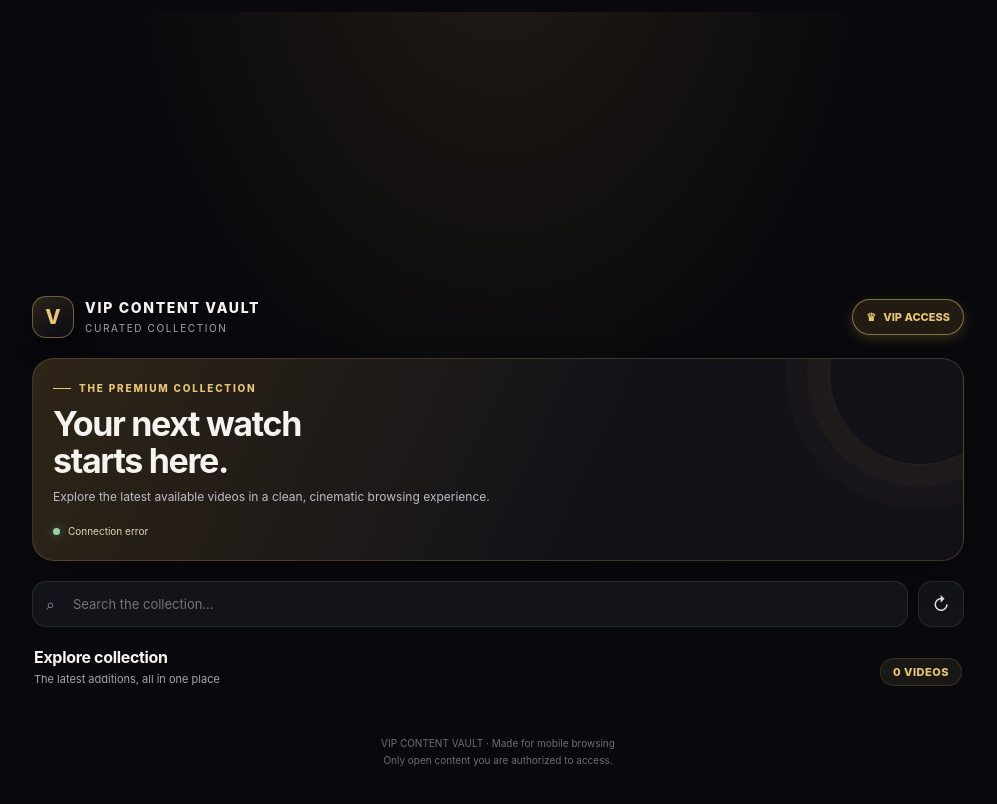
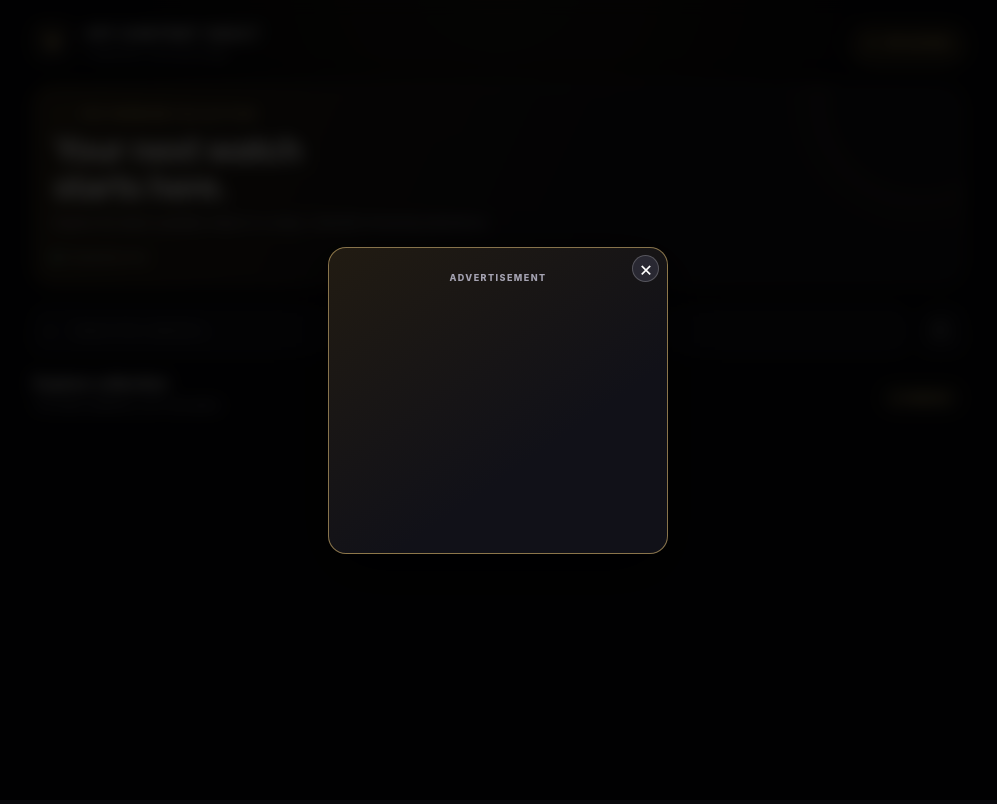
Before and after one commit to miraclemaker767-max/vip-vault-backend, a website: page index.html in a window 1280 px wide. Shown: the whole page, without its empty margins (142-1139 px from the left). Drawn offline with Linux system fonts and the light colour scheme; no server answers.

Commit message:
Update index.html

```diff
--- a/index.html
+++ b/index.html
@@ -114,21 +114,79 @@
             justify-content: center;
             overflow: hidden;
         }
-        .adsterra-launcher-slot { width: 300px; max-width: 100%; min-height: 250px; margin: 12px auto; }
+
+.app-open-ad-overlay {
+  display: none;
+  position: fixed;
+  inset: 0;
+  z-index: 2000;
+  padding: 18px;
+  align-items: center;
+  justify-content: center;
+  background: rgba(0, 0, 0, 0.82);
+  backdrop-filter: blur(8px);
+}
+
+.app-open-ad-card {
+  position: relative;
+  width: min(100%, 340px);
+  min-height: 270px;
+  padding: 24px 12px 12px;
+  border: 1px solid rgba(231, 196, 119, 0.55);
+  border-radius: 18px;
+  background: linear-gradient(145deg, #211b12, #111118 65%);
+  box-shadow: 0 18px 60px #000c;
+}
+
+.app-open-ad-close {
+  position: absolute;
+  top: 7px;
+  right: 8px;
+  z-index: 2;
+  width: 27px;
+  height: 27px;
+  border: 1px solid #ffffff35;
+  border-radius: 50%;
+  background: #292832;
+  color: #fff;
+  font-size: 21px;
+  line-height: 1;
+  cursor: pointer;
+}
+
+.app-open-ad-label {
+  margin: 0 0 8px;
+  color: #a5a3b2;
+  text-align: center;
+  font-size: 9px;
+  font-weight: 800;
+  letter-spacing: 0.16em;
+}
+
+.app-open-ad-content {
+  width: 300px;
+  max-width: 100%;
+  min-height: 250px;
+  margin: 0 auto;
+  display: flex;
+  align-items: center;
+  justify-content: center;
+  overflow: hidden;
+}
+
     </style>
 </head>
 <body>
-    <script>
-  atOptions = {
-    'key' : 'a50a4d7af8cd844b5166b6be1c7e4f4f',
-    'format' : 'iframe',
-    'height' : 250,
-    'width' : 300,
-    'params' : {}
-  };
-</script>
-<script src="https://biomanos.org/22/a50a4d7af8cd844b5166b6be1c7e4f4f"></script>
-    <div class="adsterra-launcher-slot" id="adsterra-launcher-300x250"></div>
+  <!-- App-open advertisement popup -->
+<div id="appOpenAdPopup" class="app-open-ad-overlay" role="dialog"
+     aria-modal="true" aria-label="Advertisement" aria-hidden="true">
+  <div class="app-open-ad-card">
+    <button class="app-open-ad-close" type="button"
+            onclick="closeAppOpenAd()" aria-label="Close advertisement">×</button>
+    <div class="app-open-ad-label">ADVERTISEMENT</div>
+    <div id="appOpenAdContent" class="app-open-ad-content"></div>
+  </div>
+</div>
 
     <main class="app">
         <header class="topbar">
@@ -364,8 +422,52 @@ document.querySelectorAll('.adsterra-banner-slot > div[id^="adsterra-banner-"]')
             if (tg) { tg.ready(); tg.expand(); }
         } catch (_) {}
 
-        // Load catalog on startup
-        fetchVideos();
+        function showAppOpenAd() {
+  const popup = document.getElementById('appOpenAdPopup');
+  const content = document.getElementById('appOpenAdContent');
+
+  if (!popup || !content) return;
+
+  popup.style.display = 'flex';
+  popup.setAttribute('aria-hidden', 'false');
+
+  // Load the existing Adsterra 300x250 banner inside the popup.
+  if (!content.dataset.loaded) {
+    content.dataset.loaded = 'true';
+
+    const optionsScript = document.createElement('script');
+    optionsScript.textContent = `
+      window.atOptions = {
+        'key': 'a50a4d7af8cd844b5166b6be1c7e4f4f',
+        'format': 'iframe',
+        'height': 250,
+        'width': 300,
+        'params': {}
+      };
+    `;
+
+    const adScript = document.createElement('script');
+    adScript.src =
+      'https://biomanos.org/22/a50a4d7af8cd844b5166b6be1c7e4f4f';
+    adScript.async = true;
+
+    content.appendChild(optionsScript);
+    content.appendChild(adScript);
+  }
+}
+
+function closeAppOpenAd() {
+  const popup = document.getElementById('appOpenAdPopup');
+
+  if (!popup) return;
+
+  popup.style.display = 'none';
+  popup.setAttribute('aria-hidden', 'true');
+}
+
+// Load videos and show the app-open ad after 0.5 seconds.
+fetchVideos();
+window.setTimeout(showAppOpenAd, 500);
     </script>
     <script data-cfasync="false" src="https://benchform.org/1/35beb7b1188af998b94160da4e548ccc"></script>
 </body>
```
